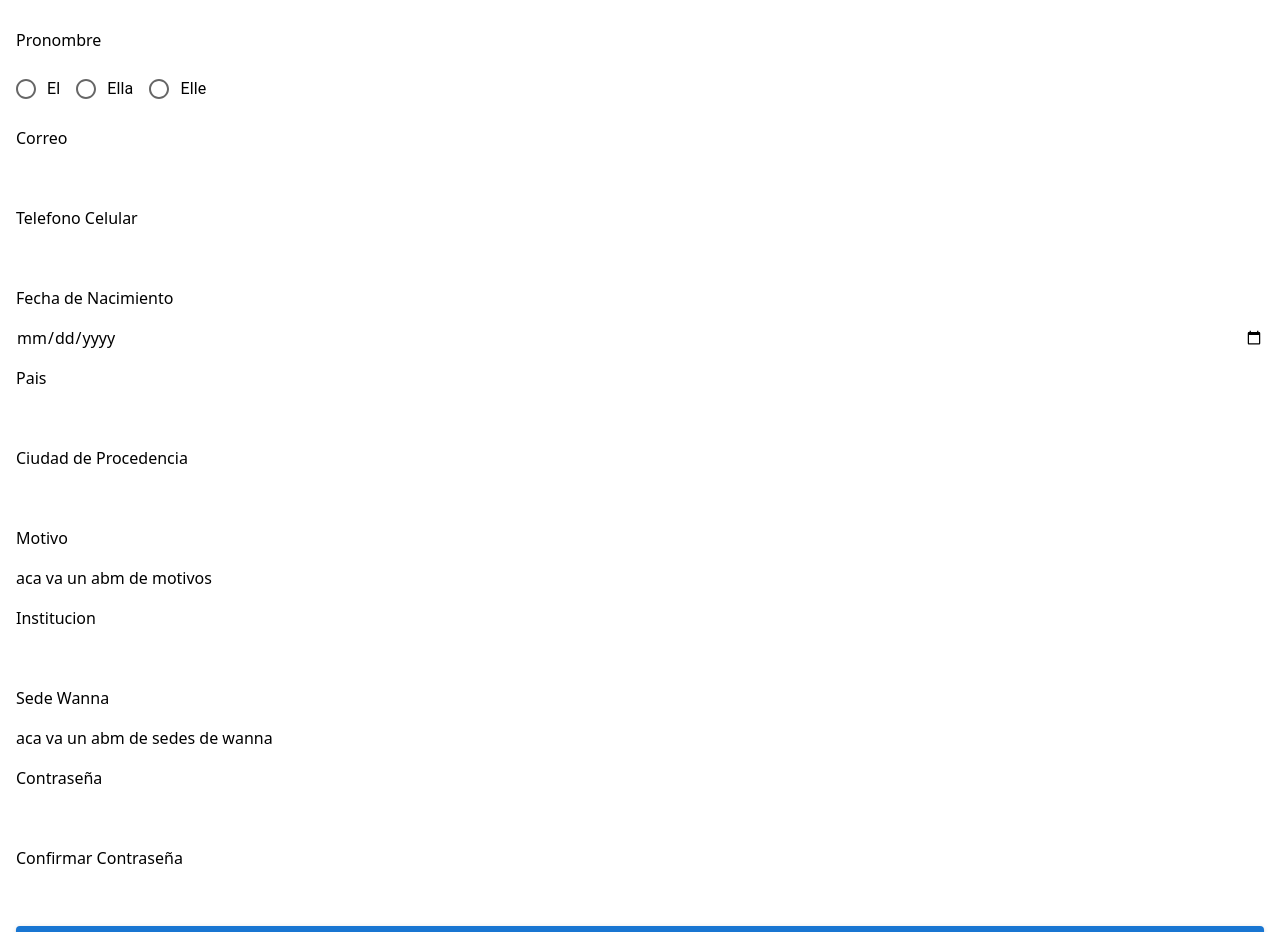
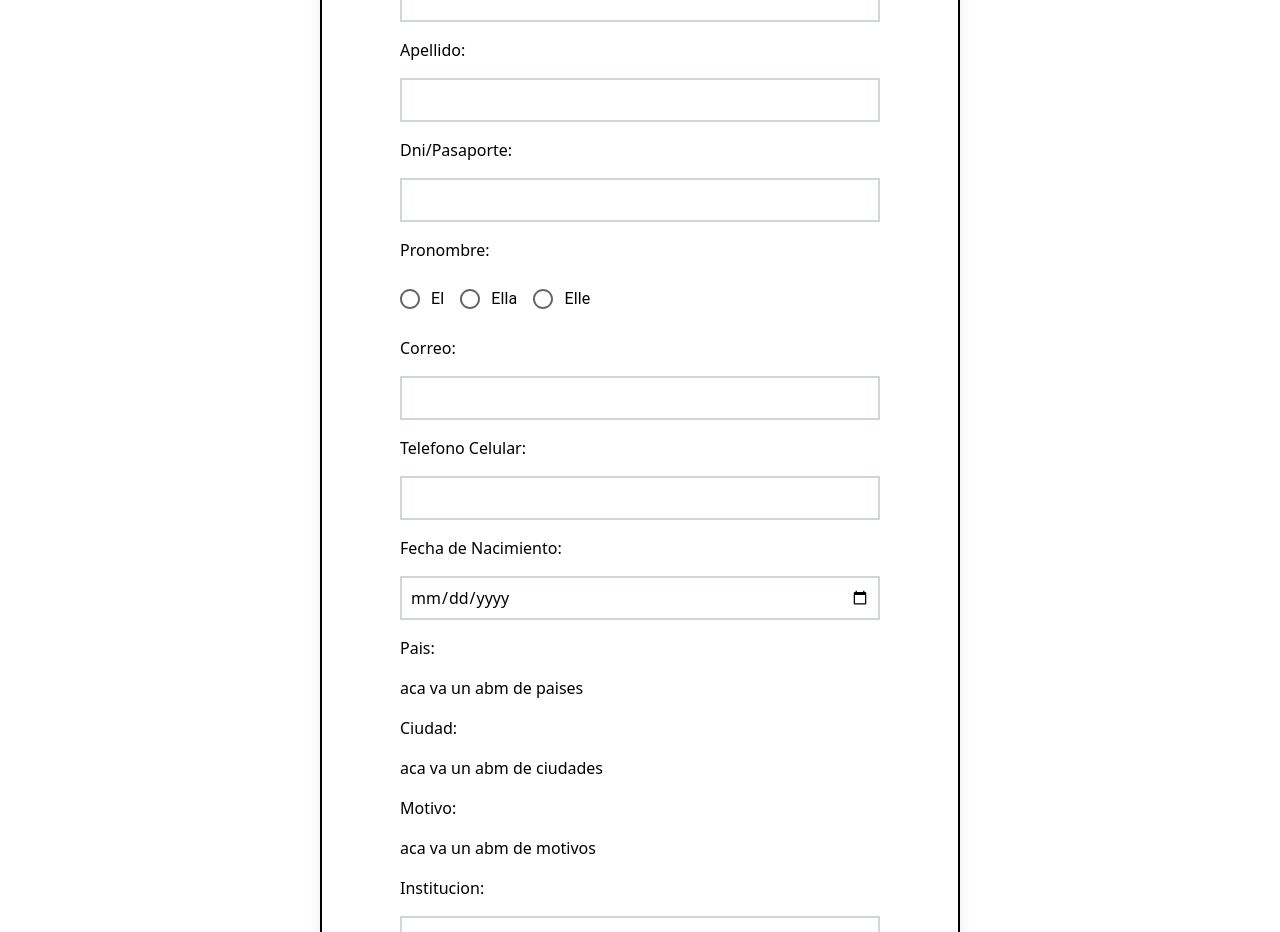
Before and after one commit to GMicheloni/WannaColive-frontend, a Next.js app: page /prelogin in a window 1280 px wide. Shown: the part 320-1252 px from the top of the page. Built offline with nearby package versions, Linux system fonts and the light colour scheme.

Commit message:
pre login first try

```diff
--- a/src/app/page.tsx
+++ b/src/app/page.tsx
@@ -1,3 +1,9 @@
 export default function Home() {
-  return <div></div>;
+  return (
+    <div className="flex flex-col items-center justify-center min-h-screen py-2">
+      <div className="flex flex-col items-center">
+        <h1 className="text-4xl ">Bienvenido a WannaColive App</h1>
+      </div>
+    </div>
+  );
 }
--- a/src/app/prelogin/prelogin.tsx
+++ b/src/app/prelogin/prelogin.tsx
@@ -1,13 +1,16 @@
+"use client";
 import { Radio, RadioGroup } from "@mui/material";
 import Button from "@mui/material/Button";
 import FormControlLabel from "@mui/material/FormControlLabel";
 export const PreLogin = () => {
   return (
     <div>
-      <h2>Registrarse</h2>
-      <form className="flex flex-col gap-4 p-4">
-        <label htmlFor="name">Nombre</label>
+      <div className="h-full w-1/2 border-2 border-black m-auto mt-20 p-10 rounded-lg shadow-lg flex flex-col items-center">
+        <h2 className="text-2xl font-semibold  mb-4">Registrarse</h2>
+        <form className="flex flex-col gap-4 p-4 w-full max-w-lg">
+          <label htmlFor="name">Nombre:</label>
           <input
+            className="border-2 border-gray-300 p-2 w-full"
             type="text"
             id="name"
             name="name"
@@ -15,8 +18,9 @@ export const PreLogin = () => {
             onChange={handleChange} */
             required
           />
-        <label htmlFor="surname">Apellido</label>
+          <label htmlFor="surname">Apellido:</label>
           <input
+            className="border-2 border-gray-300 p-2 w-full"
             type="text"
             id="surname"
             name="surname"
@@ -24,8 +28,9 @@ export const PreLogin = () => {
             onChange={handleChange} */
             required
           />
-        <label htmlFor="dni">Dni/Pasaporte</label>
+          <label htmlFor="dni">Dni/Pasaporte:</label>
           <input
+            className="border-2 border-gray-300 p-2 w-full"
             type="text"
             id="dni"
             name="dni"
@@ -33,14 +38,15 @@ export const PreLogin = () => {
             onChange={handleChange} */
             required
           />
-        <label htmlFor="pronoun">Pronombre</label>
+          <label htmlFor="pronoun">Pronombre:</label>
           <RadioGroup name="pronoun" row>
             <FormControlLabel value="El" label="El" control={<Radio />} />
             <FormControlLabel value="Ella" label="Ella" control={<Radio />} />
             <FormControlLabel value="Elle" label="Elle" control={<Radio />} />
           </RadioGroup>
-        <label htmlFor="email">Correo</label>
+          <label htmlFor="email">Correo:</label>
           <input
+            className="border-2 border-gray-300 p-2 w-full"
             type="email"
             id="email"
             name="email"
@@ -48,8 +54,9 @@ export const PreLogin = () => {
             onChange={handleChange} */
             required
           />
-        <label htmlFor="phone">Telefono Celular</label>
+          <label htmlFor="phone">Telefono Celular:</label>
           <input
+            className="border-2 border-gray-300 p-2 w-full"
             type="text"
             id="phone"
             name="phone"
@@ -57,8 +64,9 @@ export const PreLogin = () => {
             onChange={handleChange} */
             required
           />
-        <label htmlFor="birthdate">Fecha de Nacimiento</label>
+          <label htmlFor="birthdate">Fecha de Nacimiento:</label>
           <input
+            className="border-2 border-gray-300 p-2 w-full"
             type="date"
             id="birthdate"
             name="birthdate"
@@ -66,28 +74,15 @@ export const PreLogin = () => {
             onChange={handleChange} */
             required
           />
-        <label htmlFor="country">Pais</label>
+          <label htmlFor="country">Pais:</label>
+          <p>aca va un abm de paises</p>
+          <label htmlFor="city">Ciudad:</label>
+          <p>aca va un abm de ciudades</p>
+          <label htmlFor="reason">Motivo:</label>
+          <p>aca va un abm de motivos</p>
+          <label htmlFor="institue">Institucion:</label>
           <input
-          type="text"
-          id="country"
-          name="country"
-          /* value={formData.name}
-            onChange={handleChange} */
-          required
-        />
-        <label htmlFor="city">Ciudad de Procedencia</label>
-        <input
-          type="text"
-          id="city"
-          name="city"
-          /* value={formData.name}
-            onChange={handleChange} */
-          required
-        />
-        <label htmlFor="reason">Motivo</label>
-        <p>aca va un abm de motivos</p>
-        <label htmlFor="institue">Institucion</label>
-        <input
+            className="border-2 border-gray-300 p-2 w-full"
             type="text"
             id="institute"
             name="institute"
@@ -95,28 +90,12 @@ export const PreLogin = () => {
             onChange={handleChange} */
             required
           />
-        <label htmlFor="">Sede Wanna </label>
+          <label htmlFor="">Sede Wanna:</label>
           <p>aca va un abm de sedes de wanna</p>
-        <label htmlFor="password">Contraseña</label>
-        <input
-          type="text"
-          id="password"
-          name="password"
-          /* value={formData.name}
-            onChange={handleChange} */
-          required
-        />
-        <label htmlFor="confirm password">Confirmar Contraseña</label>
-        <input
-          type="text"
-          id="confirm password"
-          name="confirm password"
-          /* value={formData.name}
-            onChange={handleChange} */
-          required
-        />
+
           <Button variant="contained">Registrarse</Button>
         </form>
+      </div>
     </div>
   );
 };
--- a/src/components/Header.tsx
+++ b/src/components/Header.tsx
@@ -5,7 +5,9 @@ export default function Header() {
   return (
     <header style={styles.header}>
       <div style={styles.logo}>
-        <Link href="/">MiWeb</Link>
+        <Link href="/">
+          <img src="/logo.png" alt="MiWeb" className="h-10" />
+        </Link>
       </div>
       <nav>
         <ul style={styles.navList}>
--- /dev/null
+++ b/tailwind.config.js
@@ -0,0 +1,10 @@
+module.exports = {
+  theme: {
+    extend: {
+      fontFamily: {
+        montserrat: ["Montserrat", "sans-serif"],
+        ubuntu: ["Ubuntu", "sans-serif"],
+      },
+    },
+  },
+};
```
Lines whose indentation alone changed are shown as unchanged.
